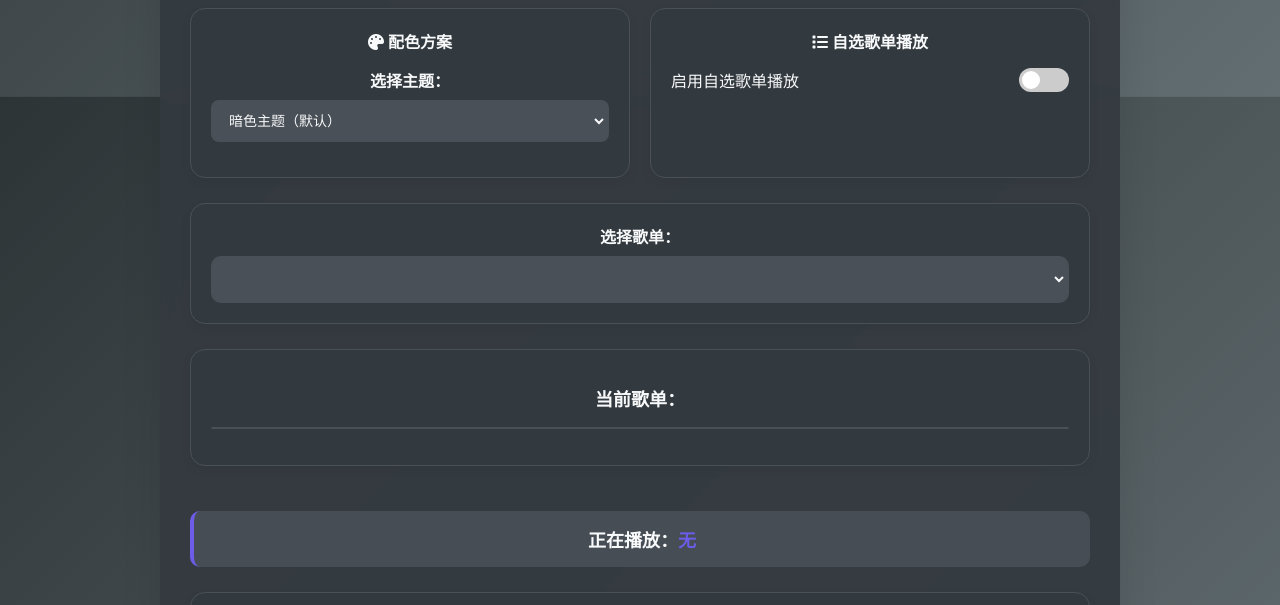
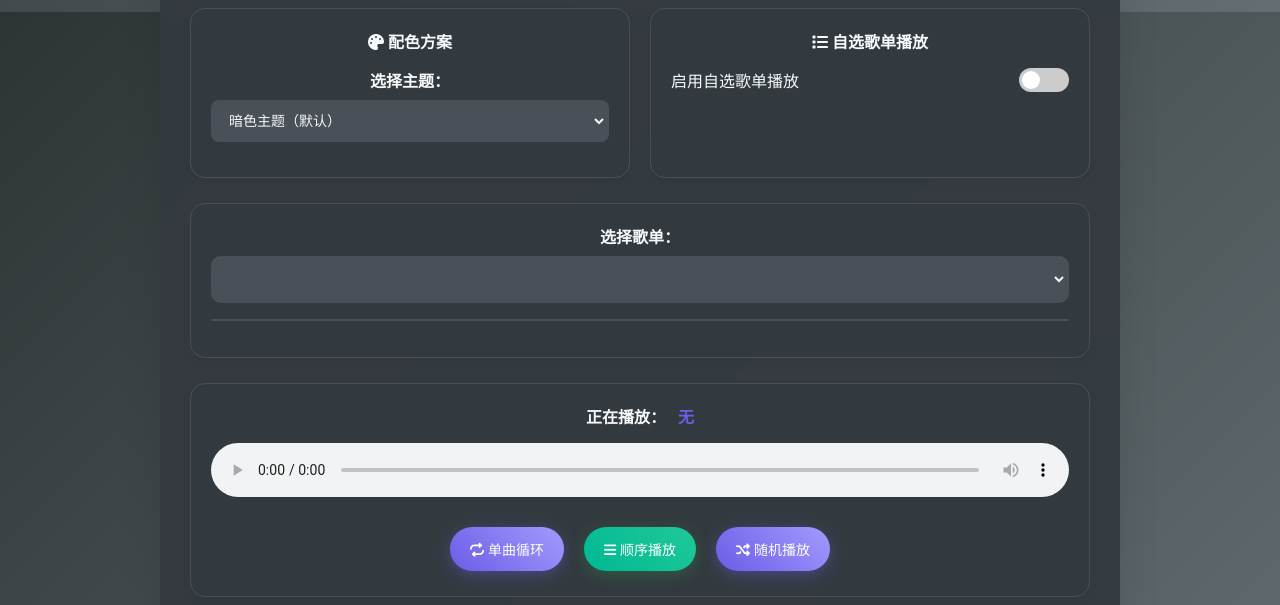
Before and after one commit to KaleidScoper/music-player, a plain HTML site: page index.html in a window 1280 px wide. Shown: the part 131-736 px from the top of the page. Drawn offline with Linux system fonts and the light colour scheme; no server answers.

Commit message:
fix: 紧凑界面

```diff
--- a/index.html
+++ b/index.html
@@ -52,28 +52,23 @@
             </div>
         </div>
 
-        <!-- 歌单选择 -->
-        <div class="playlist-selector">
-            <label for="folder-select">选择歌单：</label>
-            <select id="folder-select"></select>
-        </div>
-
-        <!-- 歌曲列表 -->
+        <!-- 歌单选择和歌曲列表 -->
         <div class="playlist">
-            <h2>当前歌单：<span id="current-folder"></span></h2>
+            <div class="playlist-header">
+                <label for="folder-select">选择歌单：</label>
+                <select id="folder-select"></select>
+            </div>
             <ul id="song-list"></ul>
-        </div>
-
-        <!-- 分页 -->
-        <div id="pagination" class="pagination"></div>
-
-        <!-- 播放信息 -->
-        <div id="now-playing">
-            正在播放：<span id="now-playing-title">无</span>
+            <!-- 分页 -->
+            <div id="pagination" class="pagination"></div>
         </div>
 
         <!-- 播放控制 -->
         <div class="controls">
+            <div class="now-playing-info">
+                <span class="now-playing-label">正在播放：</span>
+                <span id="now-playing-title">无</span>
+            </div>
             <audio id="audio-player" controls></audio>
             <div class="playback-options">
                 <button id="btn-loop"><i class="fa fa-repeat"></i> 单曲循环</button>
--- a/script.js
+++ b/script.js
@@ -2,7 +2,6 @@ document.addEventListener("DOMContentLoaded", () => {
     const folderSelect = document.getElementById("folder-select");
     const songList = document.getElementById("song-list");
     const audioPlayer = document.getElementById("audio-player");
-    const currentFolder = document.getElementById("current-folder");
     const nowPlayingTitle = document.getElementById("now-playing-title");
     const pagination = document.getElementById("pagination");
     const lyricsDisplay = document.getElementById("lyrics-display");
@@ -176,14 +175,12 @@ document.addEventListener("DOMContentLoaded", () => {
                 if (data.error) {
                     console.error('获取歌曲列表失败:', data.error);
                     songs = [];
-                    currentFolder.textContent = folder + ' (加载失败)';
                 } else {
                     songs = data.map(song => ({
                         name: song,
                         folder: folder,
                         fullPath: `${folder}/${song}`
                     }));
-                    currentFolder.textContent = folder;
                 }
 
                 currentPage = 1;
@@ -194,7 +191,6 @@ document.addEventListener("DOMContentLoaded", () => {
             .catch(error => {
                 console.error('加载歌曲失败:', error);
                 songs = [];
-                currentFolder.textContent = folder + ' (加载失败)';
                 renderSongList();
                 renderPagination();
                 clearLyrics();
--- a/style.css
+++ b/style.css
@@ -439,17 +439,12 @@ input:checked + .slider:before {
   box-shadow: 0 4px 12px var(--shadow-color);
 }
 
-/* 歌单选择器样式 */
-.playlist-selector {
-  margin-bottom: 25px;
-  background: var(--card-bg);
-  padding: 20px;
-  border-radius: 15px;
-  border: 1px solid var(--border-color);
-  box-shadow: 0 4px 12px rgba(0, 0, 0, 0.05);
+/* 歌单头部样式 */
+.playlist-header {
+  margin-bottom: 15px;
 }
 
-.playlist-selector label {
+.playlist-header label {
   display: block;
   margin-bottom: 8px;
   font-weight: 600;
@@ -482,18 +477,10 @@ input:checked + .slider:before {
   box-shadow: 0 4px 12px rgba(0, 0, 0, 0.05);
 }
 
-.playlist h2 {
-  color: var(--text-color);
-  font-size: 18px;
-  margin-bottom: 15px;
-  font-weight: 600;
-}
 
 #song-list {
   list-style: none;
   padding: 0;
-  max-height: 300px;
-  overflow-y: auto;
   border-radius: 10px;
   background: var(--container-bg);
   border: 1px solid var(--border-color);
@@ -528,6 +515,23 @@ input:checked + .slider:before {
   border-radius: 15px;
   border: 1px solid var(--border-color);
   box-shadow: 0 4px 12px rgba(0, 0, 0, 0.05);
+}
+
+/* 正在播放信息样式 */
+.now-playing-info {
+  margin-bottom: 15px;
+  text-align: center;
+}
+
+.now-playing-label {
+  font-weight: 600;
+  color: var(--text-color);
+  margin-right: 8px;
+}
+
+#now-playing-title {
+  color: var(--primary-color);
+  font-weight: bold;
 }
 
 #audio-player {
@@ -567,24 +571,9 @@ input:checked + .slider:before {
   box-shadow: 0 4px 15px rgba(40, 167, 69, 0.3);
 }
 
-#now-playing {
-  margin: 25px 0;
-  font-size: 18px;
-  font-weight: bold;
-  color: var(--text-color);
-  padding: 15px;
-  background: var(--container-bg);
-  border-radius: 10px;
-  border-left: 4px solid var(--primary-color);
-}
-
-#now-playing-title {
-  color: var(--primary-color);
-  font-weight: bold;
-}
 
 .pagination {
-  margin: 20px 0;
+  margin-top: 15px;
   display: flex;
   justify-content: center;
   gap: 8px;
```
Also changed, not shown: test.png, 1 other file.
